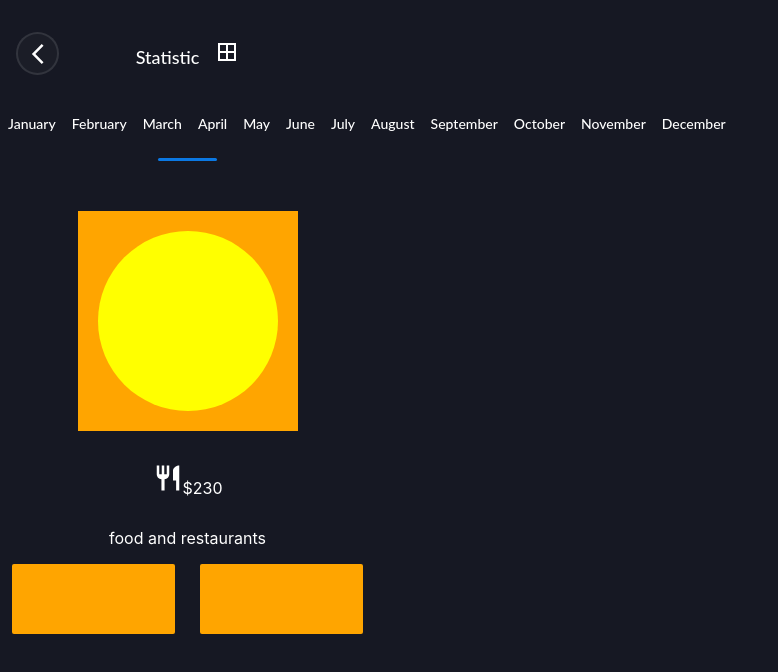
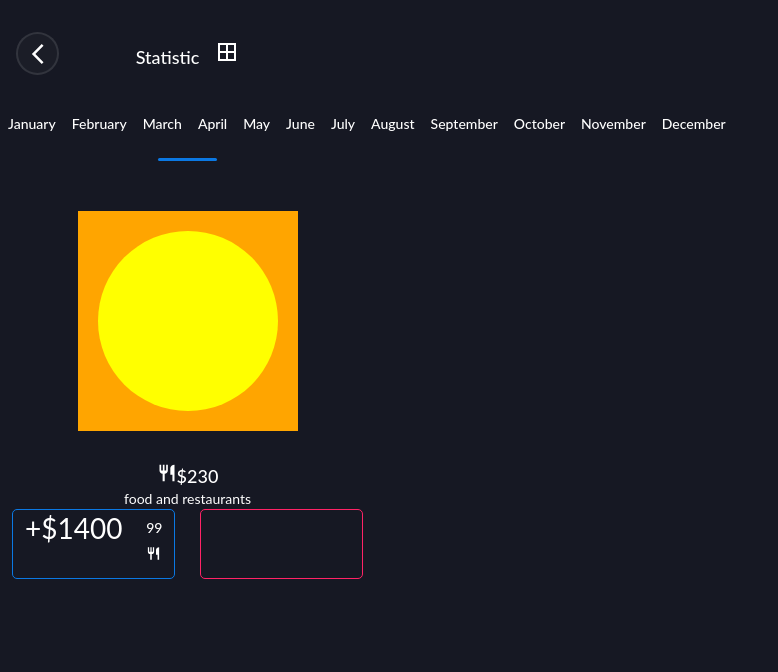
Before and after one commit to haraldsDev/scandi-frontend-project, a React (Create React App) app: page / in a window 1280 px wide. Shown: the top 672 px of the page, without its empty margins (0-778 px from the left). Built offline with nearby package versions, Linux system fonts and the light colour scheme.

Commit message:
styling and flex-box for food-and-restaurants

```diff
--- a/src/containers/StatisticsView/StatisticsView.css
+++ b/src/containers/StatisticsView/StatisticsView.css
@@ -59,30 +59,65 @@
 
 .food-and-restaurants {
 	align-items: center;
+	position: relative;
+	/*height: 100%;*/
+	/*display: block;*/
+	margin: auto;
+	top: 0;
+	bottom: 0;
+	/*left: 0;*/
+	/*right: 0;*/
 }
 
 .fork-icon {
-	height: 30px;
-	width: 30px;
+	height: 20px;
+	width: 20px;
 	color: rgba(255, 255, 255, 1);
 		filter: invert(100%);
+
+
 }
 
 .box {
 	width: 163px;
 	height: 70px;
-	border-width: 40px;
-	border-radius: 2px;
-	border-color: white;
-	background-color: orange;
+	border: 0.5px solid;
+	/*border-width: 40px;*/
+	border-radius: 5px;
+	/*border-color: white;*/
+	/*opacity: 0.8;*/
+	/*background-color: orange;*/
 }
 
 .left-box {
-	border-color: blue;
-	border-width: 40px;
-	stroke: 15px;
+	border-color: #0b78e3;
+	/*border-width: 40px;*/
+	/*stroke: 15px;*/
 }
 
 .right-box {
-	border-color: red;
+	border-color: #ff2366;
+
 }
+
+.blue-cents-line {
+	height: 15px;
+	width: 15px;
+	color: rgba(255, 255, 255, 1);
+		filter: invert(100%);
+}
+
+/*.dollars-container {
+	position: relative;
+	display: block;
+	margin: auto;
+	top: 0;
+	bottom: 0;
+	left: 0;
+	right: 0;
+}*/
+
+.food-and-restaurants-text {
+
+
+}
--- a/src/containers/StatisticsView/StatisticsView.js
+++ b/src/containers/StatisticsView/StatisticsView.js
@@ -37,13 +37,22 @@ const StatisticsView = ({ onRouteChange }) => {
 				<div className="food-and-restaurants mt4 ">
 					<div className=" flex justify-center">
 						<img src={restaurant} alt="" className=" fork-icon pointer shp9"/>
-						<p>$230</p>
+						<div className="txt8">$230</div>
 					</div>
-					<p className="flex justify-center"> food and restaurants</p>
+					<div className="food-and-restaurants-text flex justify-center txt7"> food and restaurants</div>
 				</div>
 
 				<div className="balance-boxes flex justify-around">
-					<div className="box left-box"></div>
+					<div className="box left-box shp1 ">
+						<div className="dollars-container flex justify-around">
+							<div className="dollars txt4">+$1400
+							</div>
+							<div className="cents flex flex-column">
+								<div className="txt3">99</div>
+								<img src={restaurant} alt="" className="blue-cents-line"/>
+							</div>
+						</div>
+					</div>
 					<div className="box right-box"></div>
 				</div>
 
```
